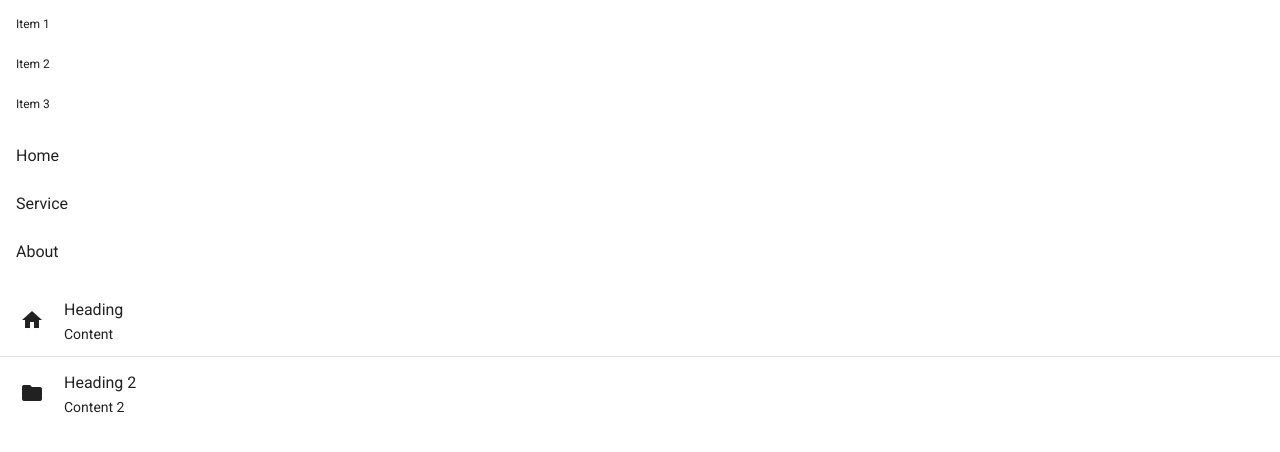
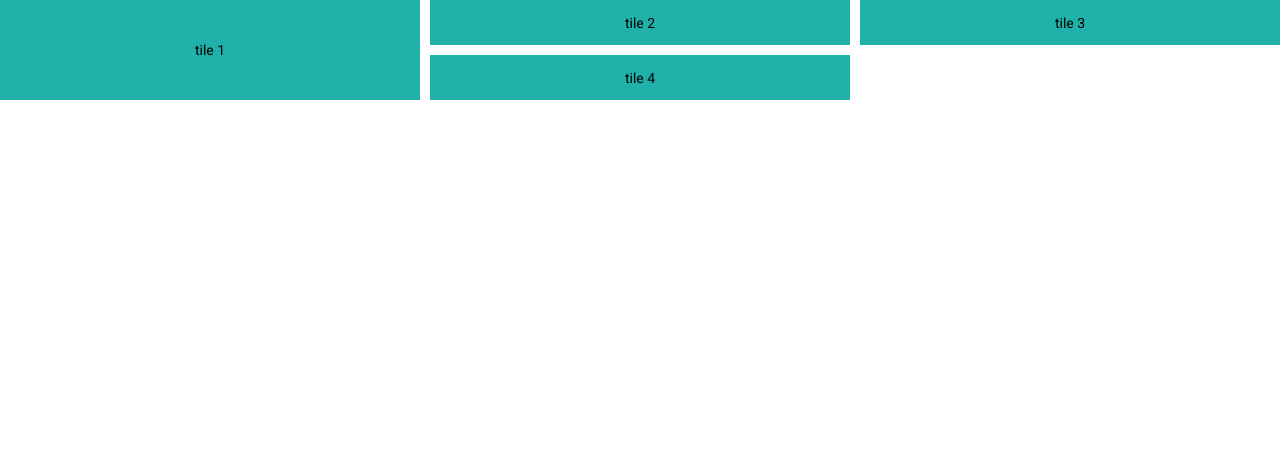
Before and after one commit to dgkhoa89/demo-angular-material, an Angular app: page / in a window 1280 px wide. Shown: the top 452 px of the page. Built offline with nearby package versions, Linux system fonts and the light colour scheme.

Commit message:
grid list

```diff
--- a/src/app/app.component.css
+++ b/src/app/app.component.css
@@ -1,12 +1,3 @@
-mat-sidenav-container{
-    height: 100%;
+mat-grid-tile{
+    background-color: lightseagreen;
 }
-
-mat-sidenav, mat-sidenav-content{
-    padding: 16px;
-}
-
-mat-sidenav {
-    background-color: lightcoral;
-    width: 200px;
-}
--- a/src/app/app.component.html
+++ b/src/app/app.component.html
@@ -1,28 +1,6 @@
-<!-- basic list -->
-<mat-list dense>
-    <mat-list-item>Item 1</mat-list-item>
-    <mat-list-item>Item 2</mat-list-item>
-    <mat-list-item>Item 3</mat-list-item>
-</mat-list>
-
-<!-- navigation list -->
-<mat-nav-list>
-    <a mat-list-item href="#"> Home</a>
-    <a mat-list-item href="#"> Service</a>
-    <a mat-list-item href="#"> About</a>
-</mat-nav-list>
-
-<!-- complex list  -->
-<mat-list>
-    <mat-list-item>
-        <mat-icon matListIcon>home</mat-icon>
-        <h3 matLine>Heading</h3>
-        <span matLine>Content</span>
-    </mat-list-item>
-    <mat-divider></mat-divider>
-    <mat-list-item>
-        <mat-icon matListIcon>folder</mat-icon>
-        <h3 matLine>Heading 2</h3>
-        <span matLine>Content 2</span>
-    </mat-list-item>
-</mat-list>
+<mat-grid-list cols="3"  rowHeight="fit" style="height:100px" gutterSize="10px">
+    <mat-grid-tile rowspan="2">tile 1</mat-grid-tile>
+    <mat-grid-tile>tile 2</mat-grid-tile>
+    <mat-grid-tile>tile 3</mat-grid-tile>
+    <mat-grid-tile>tile 4</mat-grid-tile>
+</mat-grid-list>
--- a/src/app/material/material.module.ts
+++ b/src/app/material/material.module.ts
@@ -9,6 +9,7 @@ import {MatSidenavModule} from '@angular/material/sidenav'
 import {MatMenuModule} from '@angular/material/menu'
 import { MatListModule } from '@angular/material/list'
 import { MatDividerModule } from '@angular/material/divider'
+import { MatGridListModule } from '@angular/material/grid-list'
 
 const material = [
   MatButtonModule,
@@ -20,7 +21,8 @@ const material = [
   MatSidenavModule,
   MatMenuModule,
   MatListModule,
-  MatDividerModule
+  MatDividerModule,
+  MatGridListModule
 ]
 
 @NgModule({
```
Also changed, not shown: 1 other file (tests, documents, lock files or other folders).
